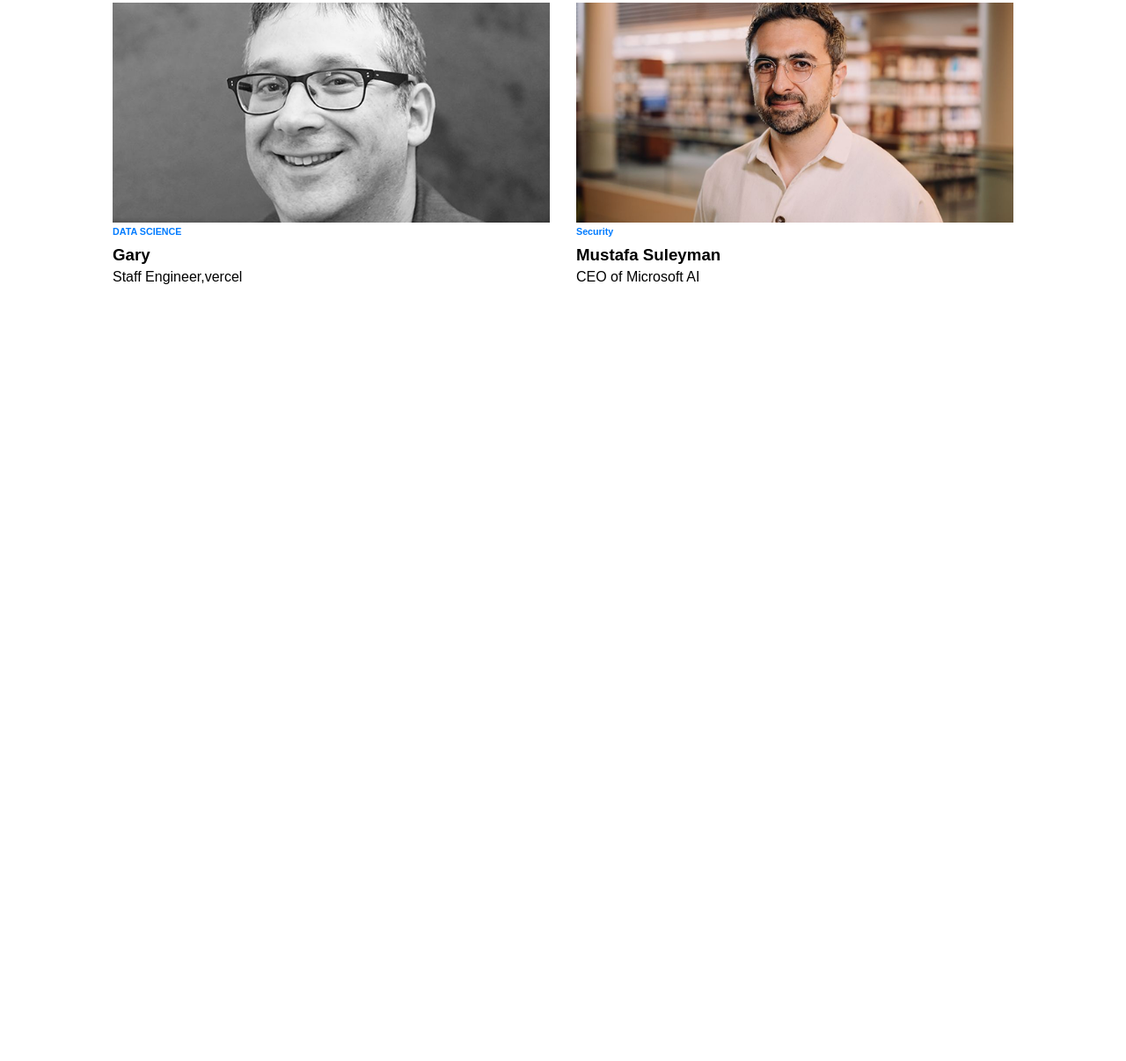
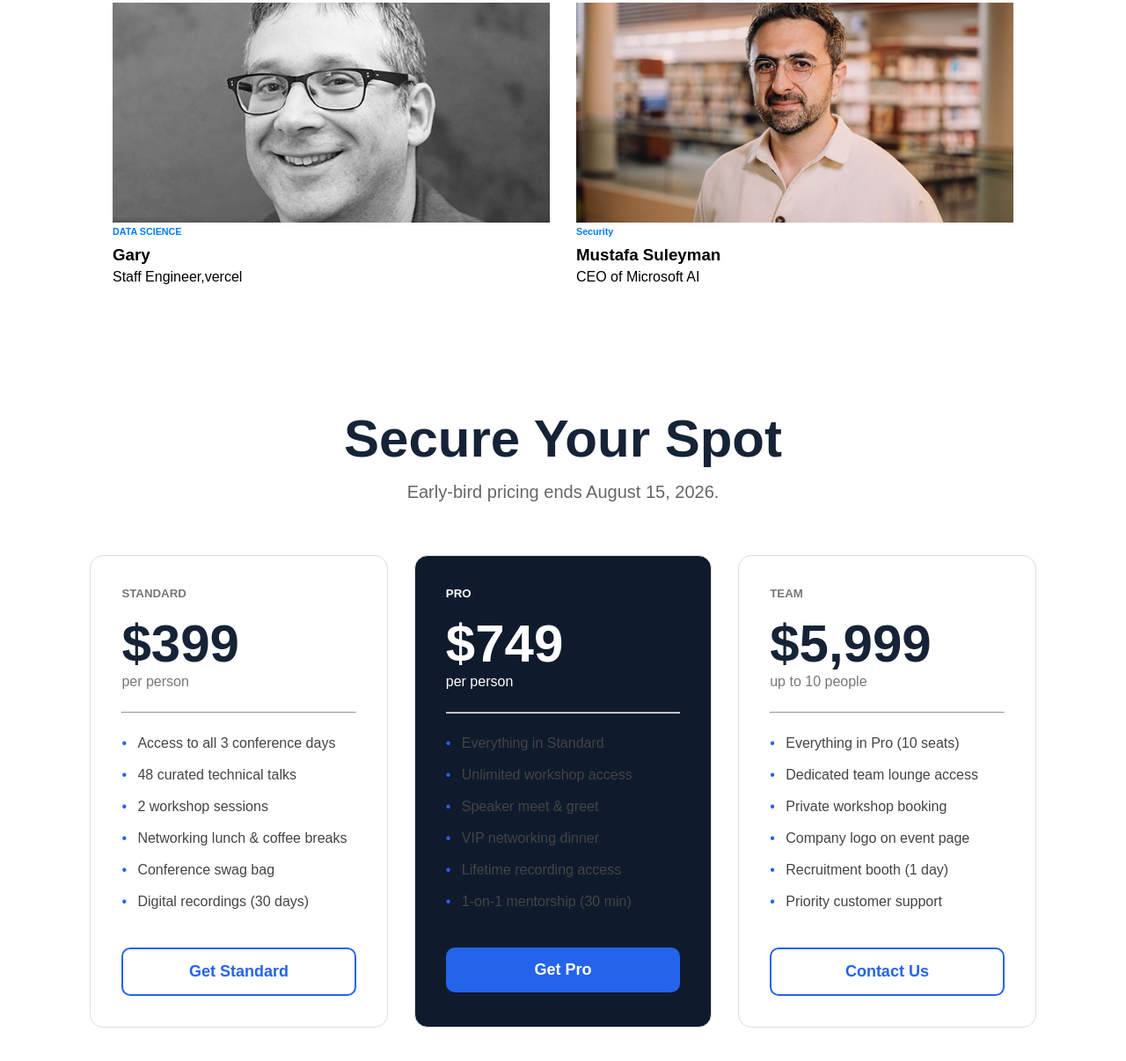
Before and after one commit to ivyakter21/practis, a plain HTML site: page index.html in a window 1280 px wide. Shown: the part 1259-2465 px from the top of the page at 88% size. Before the commit the page ends 1643 px from the top, so only its background shows below. Drawn offline with Linux system fonts and the light colour scheme.

Commit message:
third commit

```diff
--- a/index.html
+++ b/index.html
@@ -77,8 +77,79 @@
 
     </div>
 </section>
+<section class="pricing">
+
+    <div class="heading">
+        <h1>Secure Your Spot</h1>
+        <p>Early-bird pricing ends August 15, 2026.</p>
+    </div>
+
+    <div class="pricing-container">
+
+        <!-- Card 1 -->
+        <div class="card">
+            <h5>STANDARD</h5>
+            <h2>$399</h2>
+            <span>per person</span>
+
+            <hr>
+
+            <ul>
+                <li>Access to all 3 conference days</li>
+                <li>48 curated technical talks</li>
+                <li>2 workshop sessions</li>
+                <li>Networking lunch & coffee breaks</li>
+                <li>Conference swag bag</li>
+                <li>Digital recordings (30 days)</li>
+            </ul>
+
+            <button>Get Standard</button>
+        </div>
+
+        <!-- Card 2 -->
+        <div class="card active">
+            <h5>PRO</h5>
+            <h2>$749</h2>
+            <span>per person</span>
+
+            <hr>
+
+            <ul>
+                <li>Everything in Standard</li>
+                <li>Unlimited workshop access</li>
+                <li>Speaker meet & greet</li>
+                <li>VIP networking dinner</li>
+                <li>Lifetime recording access</li>
+                <li>1-on-1 mentorship (30 min)</li>
+            </ul>
+
+            <button>Get Pro</button>
+        </div>
+
+        <!-- Card 3 -->
+        <div class="card">
+            <h5>TEAM</h5>
+            <h2>$5,999</h2>
+            <span>up to 10 people</span>
+
+            <hr>
+
+            <ul>
+                <li>Everything in Pro (10 seats)</li>
+                <li>Dedicated team lounge access</li>
+                <li>Private workshop booking</li>
+                <li>Company logo on event page</li>
+                <li>Recruitment booth (1 day)</li>
+                <li>Priority customer support</li>
+            </ul>
+
+            <button>Contact Us</button>
+        </div>
+
+    </div>
+
+</section>
+</body>
 
 
-
-</body>
 </html>
--- a/style.css
+++ b/style.css
@@ -125,3 +125,116 @@ body {
 .speaker-card p {
     margin-top: 0;
 }
+*{
+    margin:0;
+    padding:0;
+    box-sizing:border-box;
+}
+
+body{
+    font-family:Arial, sans-serif;
+    background:#fff;
+}
+
+.pricing{
+    width:100%;
+    padding:80px 8%;
+}
+
+.heading{
+    text-align:center;
+    margin-bottom:60px;
+}
+
+.heading h1{
+    font-size:60px;
+    color:#162337;
+    font-weight:700;
+}
+
+.heading p{
+    margin-top:15px;
+    color:#666;
+    font-size:20px;
+}
+
+.pricing-container{
+    display:flex;
+    justify-content:center;
+    gap:30px;
+}
+
+.card{
+    width:360px;
+    padding:35px;
+    border:1px solid #ddd;
+    border-radius:15px;
+    background:white;
+}
+
+.card h5{
+    color:#777;
+    margin-bottom:15px;
+}
+
+.card h2{
+    font-size:60px;
+    color:#162337;
+}
+
+.card span{
+    color:#777;
+}
+
+.card hr{
+    margin:25px 0;
+}
+
+.card ul{
+    list-style:none;
+}
+
+.card ul li{
+    margin:18px 0;
+    color:#444;
+    position:relative;
+    padding-left:18px;
+}
+
+.card ul li::before{
+    content:"•";
+    color:#2563eb;
+    position:absolute;
+    left:0;
+}
+
+.card button{
+    width:100%;
+    padding:15px;
+    margin-top:25px;
+    border-radius:10px;
+    border:2px solid #2563eb;
+    background:white;
+    color:#2563eb;
+    font-size:18px;
+    font-weight:bold;
+    cursor:pointer;
+}
+
+.active{
+    background:#0f1b2d;
+    color:white;
+}
+
+.active h2,
+.active span,
+.active li,
+.active h5{
+    color:white;
+}
+
+.active button{
+    background:#2563eb;
+    color:white;
+    border:none;
+}
```
